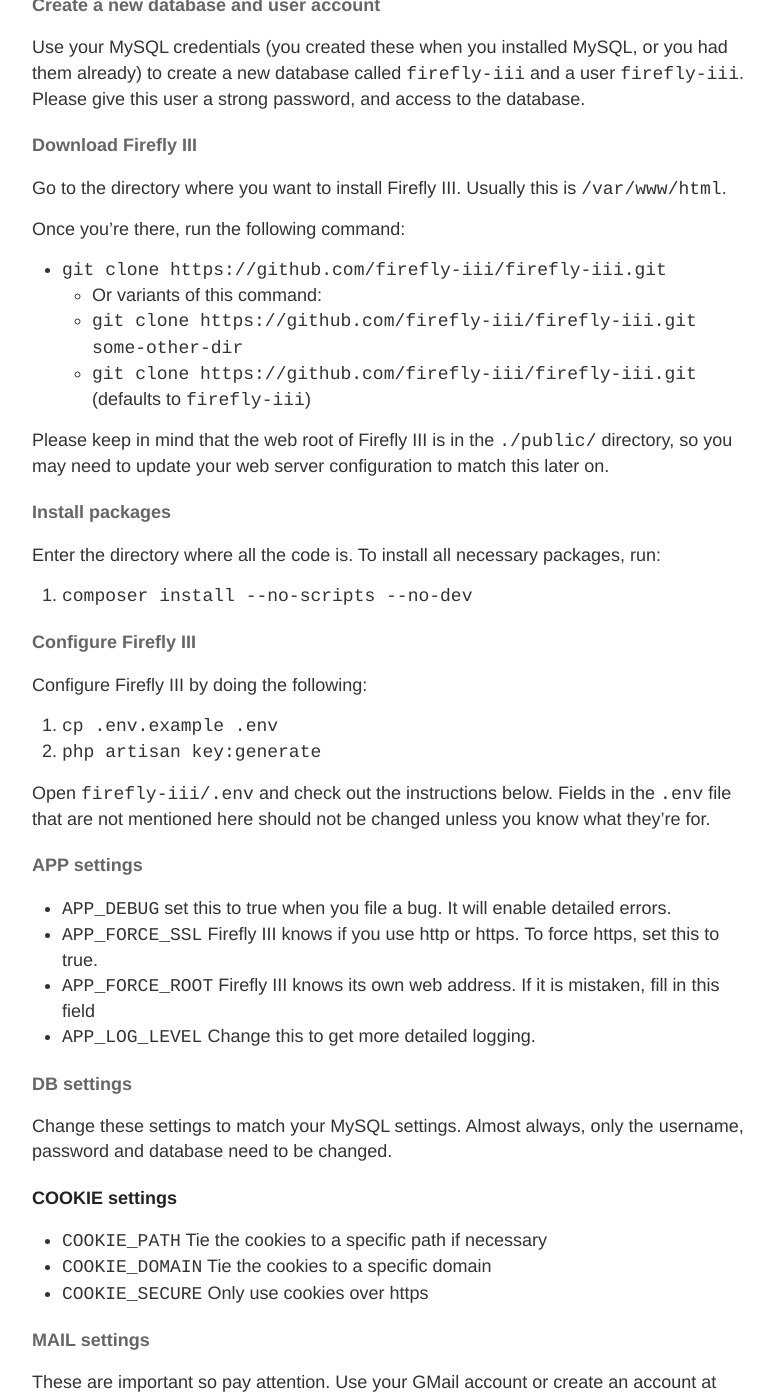
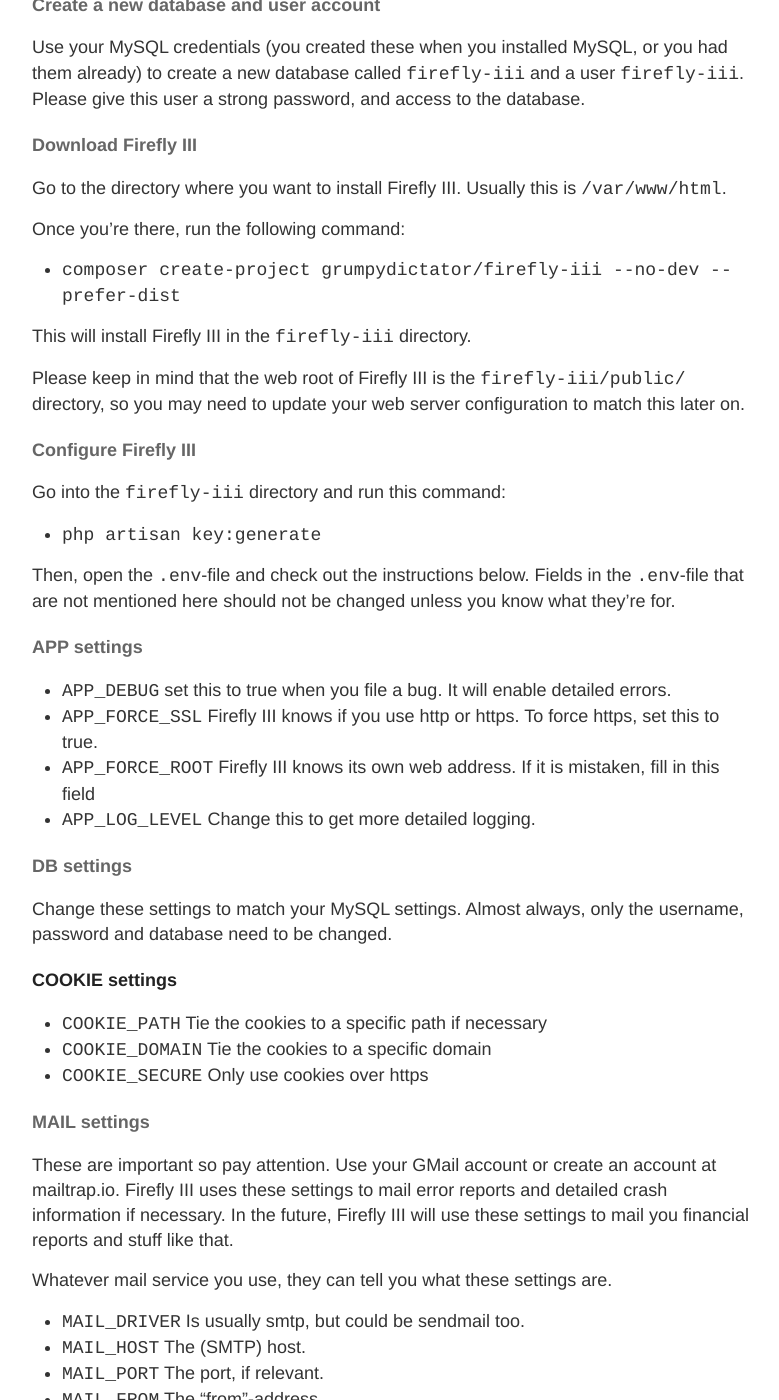
Before and after one commit to firefly-iii/firefly-iii.org, a Jekyll site: the page built from installation-guide.md, in a window 1280 px wide and 1400 px high, scrolled down 990 px. Shown: the whole window, without its empty margins (248-1027 px from the left). Built offline with Jekyll 4.4.1, drawn with Linux system fonts in a browser that asks for light colours; some of the changed text lies outside the part shown.

Commit message:
Updated installation routine.

```diff
--- a/installation-guide.md
+++ b/installation-guide.md
@@ -32,39 +32,34 @@ This should get you up and running. Now, follow the "installation steps".
 SSH into your server, or otherwise access it. If SSH is not installed, please refer back to the server preparations. Beware though, I am not yet sure what the command is to install SSH on a CentOS machine.
 
 #### Create a new database and user account
-Use your MySQL credentials (you created these when you installed MySQL, or you had them already) to create a new database called ``firefly-iii`` and a user ``firefly-iii``. Please give this user a strong password, and access to the database.
+Use your MySQL credentials (you created these when you installed MySQL, or you had them already) to create a new database called `firefly-iii` and a user `firefly-iii`. Please give this user a strong password, and access to the database.
 
 #### Download Firefly III
-Go to the directory where you want to install Firefly III. Usually this is ``/var/www/html``.
+Go to the directory where you want to install Firefly III. Usually this is `/var/www/html`.
 
 Once you're there, run the following command:
 
-- ``git clone https://github.com/firefly-iii/firefly-iii.git``
-   - Or variants of this command:
-   - ``git clone https://github.com/firefly-iii/firefly-iii.git some-other-dir``
-   - ``git clone https://github.com/firefly-iii/firefly-iii.git`` (defaults to ``firefly-iii``)
+- `composer create-project grumpydictator/firefly-iii --no-dev --prefer-dist`
 
-Please keep in mind that the web root of Firefly III is in the ``./public/`` directory, so you may need to update your web server configuration to match this later on.
+This will install Firefly III in the `firefly-iii` directory.
 
-#### Install packages
-Enter the directory where all the code is. To install all necessary packages, run:
-
-1. ``composer install --no-scripts --no-dev``
+Please keep in mind that the web root of Firefly III is the `firefly-iii/public/` directory, so you may need to update your web server configuration to match this later on.
 
 #### Configure Firefly III
-Configure Firefly III by doing the following:
 
-1. `cp .env.example .env`
-2. ``php artisan key:generate``
+Go into the `firefly-iii` directory and run this command:
 
-Open ``firefly-iii/.env`` and check out the instructions below. Fields in the ``.env`` file that are not mentioned here should not be changed unless you know what they're for.
+- `php artisan key:generate`
+
+
+Then, open the `.env`-file and check out the instructions below. Fields in the `.env`-file that are not mentioned here should not be changed unless you know what they're for.
 
 #### APP settings
 
-* ``APP_DEBUG`` set this to true when you file a bug. It will enable detailed errors.
-* ``APP_FORCE_SSL`` Firefly III knows if you use http or https. To force https, set this to true.
-* ``APP_FORCE_ROOT`` Firefly III knows its own web address. If it is mistaken, fill in this field
-* ``APP_LOG_LEVEL`` Change this to get more detailed logging.
+* `APP_DEBUG` set this to true when you file a bug. It will enable detailed errors.
+* `APP_FORCE_SSL` Firefly III knows if you use http or https. To force https, set this to true.
+* `APP_FORCE_ROOT` Firefly III knows its own web address. If it is mistaken, fill in this field
+* `APP_LOG_LEVEL` Change this to get more detailed logging.
 
 #### DB settings
 
@@ -72,9 +67,9 @@ Change these settings to match your MySQL settings. Almost always, only the user
 
 ##### COOKIE settings
 
-* ``COOKIE_PATH`` Tie the cookies to a specific path if necessary
-* ``COOKIE_DOMAIN`` Tie the cookies to a specific domain
-* ``COOKIE_SECURE`` Only use cookies over https
+* `COOKIE_PATH` Tie the cookies to a specific path if necessary
+* `COOKIE_DOMAIN` Tie the cookies to a specific domain
+* `COOKIE_SECURE` Only use cookies over https
 
 #### MAIL settings
 
@@ -82,41 +77,34 @@ These are important so pay attention. Use your GMail account or create an accoun
 
 Whatever mail service you use, they can tell you what these settings are.
 
-* ``MAIL_DRIVER`` Is usually smtp, but could be sendmail too.
-* ``MAIL_HOST`` The (SMTP) host.
-* ``MAIL_PORT`` The port, if relevant.
-* ``MAIL_FROM`` The "from"-address
-* ``MAIL_USERNAME`` The user name for the (SMTP) host.
-* ``MAIL_PASSWORD`` The password.
-* ``MAIL_ENCRYPTION`` If relevant. Usually TLS or SSL.
+* `MAIL_DRIVER` Is usually smtp, but could be sendmail too.
+* `MAIL_HOST` The (SMTP) host.
+* `MAIL_PORT` The port, if relevant.
+* `MAIL_FROM` The "from"-address
+* `MAIL_USERNAME` The user name for the (SMTP) host.
+* `MAIL_PASSWORD` The password.
+* `MAIL_ENCRYPTION` If relevant. Usually TLS or SSL.
 
 #### Other settings
 
-* ``SEND_REGISTRATION_MAIL`` Send new users a email for their registration. Leave this on true, it's useful for your own registration.
-* ``MUST_CONFIRM_ACCOUNT`` Is usually quite pointless for you so leave it to false.
-* ``SHOW_INCOMPLETE_TRANSLATIONS`` Set this to true and you'll see all the weird languages Firefly III supports that are only half-translated.
-* ``ANALYTICS_ID`` Put in a GA analytics ID if you want.
-* ``SITE_OWNER`` Fill in your own email address.
+* `SEND_REGISTRATION_MAIL` Send new users a email for their registration. Leave this on true, it's useful for your own registration.
+* `SHOW_INCOMPLETE_TRANSLATIONS` Set this to true and you'll see all the weird languages Firefly III supports that are only half-translated.
+* `ANALYTICS_ID` Put in a GA analytics ID if you want.
+* `SITE_OWNER` Fill in your own email address.
 
-Any other settings, such as in the ``config`` directory should not be changed.
+Any other settings, such as in the `config` directory should not be changed.
 
 #### Install the database
 
 Run the following command to install the database:
 
-* ``php artisan migrate --seed --env=production``
+* `php artisan migrate --seed --env=production`
 
-Answer YES to the questions.
-
-#### Finish the installation
-
-Finally, run the following command to finish the installation:
-
-1. ``composer install --no-dev``
+Answer YES to the questions. If this command does n work, first `cd` into the `firefly-iii` directory.
 
 #### Visit Firefly III
 
-Surf to your web server. The ``public/`` directory is your root. You may want to change your web server's configuration so you can surf to ``/`` and get Firefly.
+Surf to your web server. The `public/` directory is your root. You may want to change your web server's configuration so you can surf to `/` and get Firefly.
 
 You will see a Sign In screen. Use the Register pages to create a new account. After you've created a new account, you will get an introduction screen.
 
```
Also changed, not shown: other parts of installation-guide.md (+1 -1 lines).
